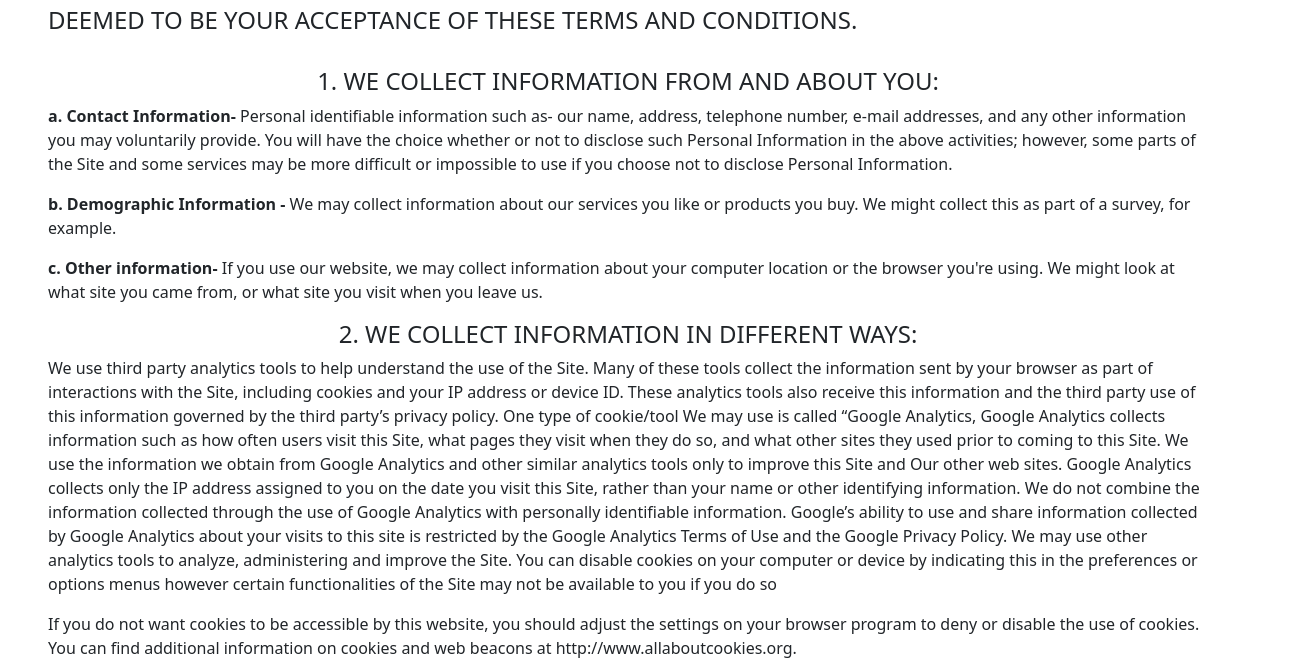
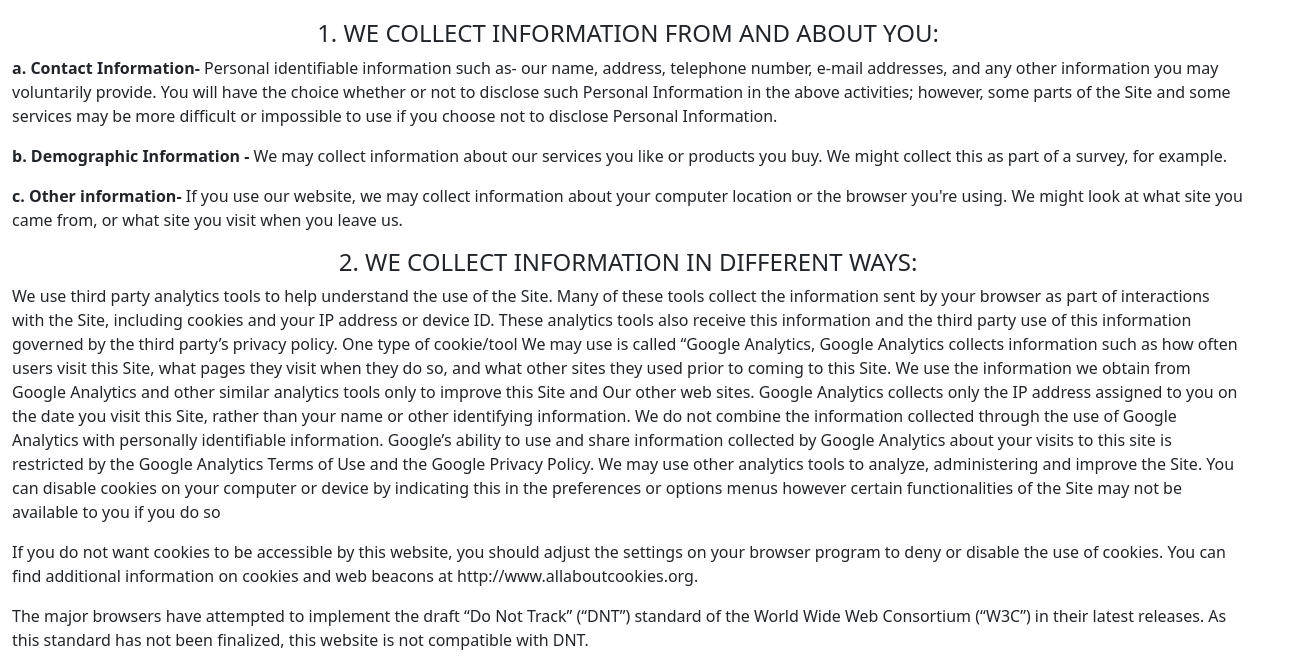
Before and after one commit to nihadot/termsAndConditions, a plain HTML site: page index.html in a window 1280 px wide. Shown: the part 170-835 px from the top of the page, 1304 px wide, since content can reach past the window. Drawn offline with nearby package versions, Linux system fonts and the light colour scheme.

Commit message:
remove paading

```diff
--- a/index.html
+++ b/index.html
@@ -16,7 +16,7 @@
     <title>TERMS & CONDITIONS</title>
   </head>
   <body>
-    <div class="container-fluid p-5">
+    <div class="container-fluid">
       <div class="row col-12">
         <h3 style="text-decoration: underline " class="text-center">TERMS & CONDITIONS</h3>
         <h4>
@@ -260,7 +260,6 @@
             Personal Information, please contact yummitto01@gmai;.com.</p>
       </div>
     </div>
-
     <!-- Optional JavaScript; choose one of the two! -->
 
     <!-- Option 1: Bootstrap Bundle with Popper -->
```
